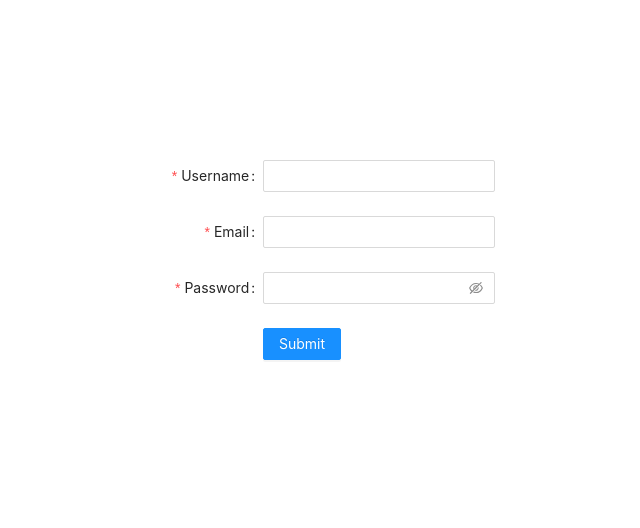
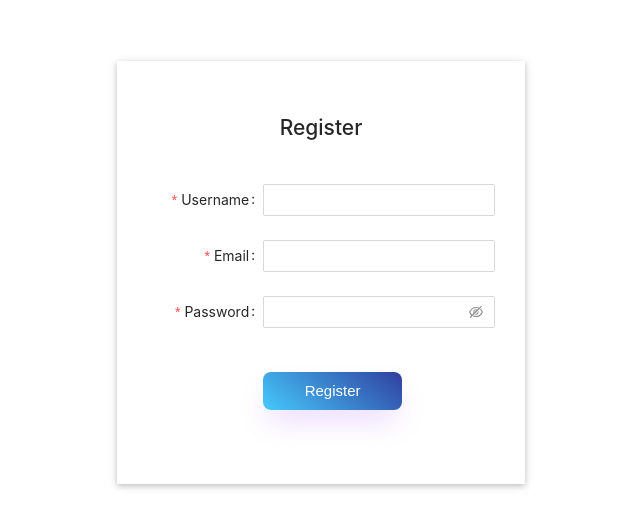
Before and after one commit to mituBarua/UWF, a React (Create React App) app: page /register in a window 1280 px wide. Shown: the part 128-656 px from the top of the page, without its empty margins (319-959 px from the left). Built offline with nearby package versions, Linux system fonts and the light colour scheme.

Commit message:
some changes in login

```diff
--- a/src/Pages/Register/index.jsx
+++ b/src/Pages/Register/index.jsx
@@ -37,7 +37,7 @@ const Register = () => {
         height: "100vh",
       }}
     >
-      <Form
+      <Form  className="login-form"
         name="basic"
         labelCol={{
           span: 8,
@@ -49,6 +49,7 @@ const Register = () => {
         //onFinishFailed={onFinishFailed}
         autoComplete="off"
       >
+       <h2 className="text-login">Register</h2>
         <Form.Item
           label="Username"
           name="name"
@@ -96,8 +97,8 @@ const Register = () => {
             span: 16,
           }}
         >
-          <Button type="primary" htmlType="submit">
-            Submit
+          <Button className="login-btn" htmlType="submit">
+            Register
           </Button>
         </Form.Item>
       </Form>
```
